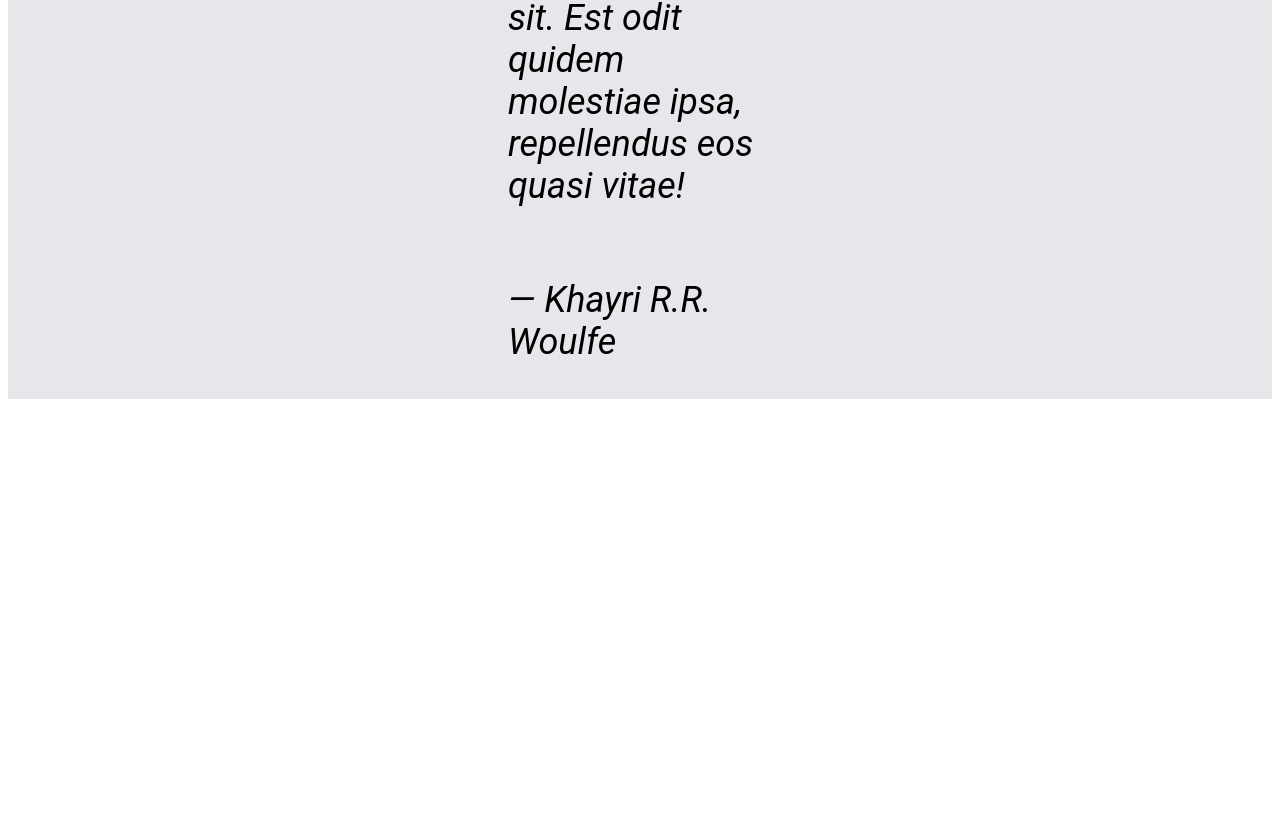
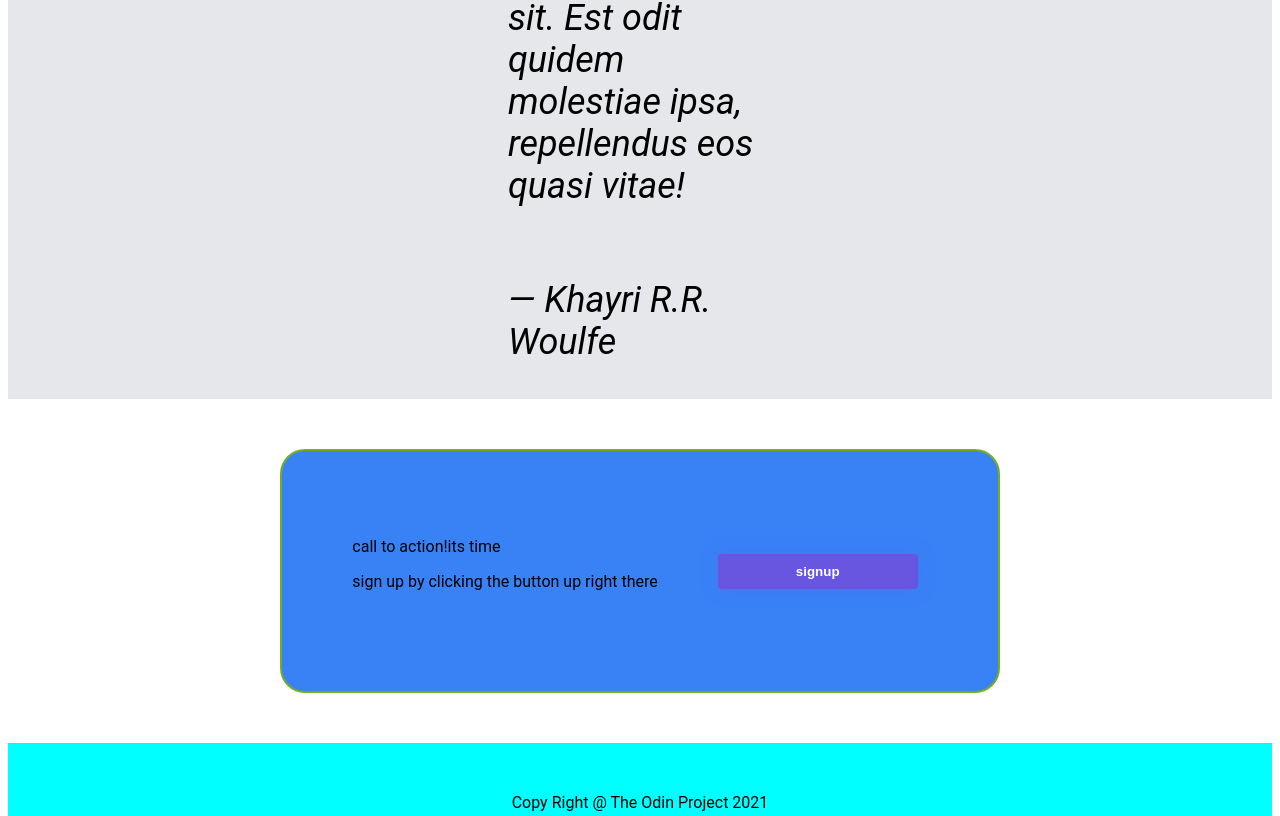
Before and after one commit to rachannzz/scratchweb, a plain HTML site: page index.html in a window 1280 px wide. Shown: the part 1984-2800 px from the top of the page. Before the commit the page ends 2383 px from the top, so only its background shows below. Drawn offline with Linux system fonts and the light colour scheme.

Commit message:
completed the project :0

```diff
--- a/index.html
+++ b/index.html
@@ -59,7 +59,20 @@
                 </div>
 
 
+            </div>
+
+            <div class="oho">
+                <div class="val">
+                    <div>
+                        <p>call to action!its time</p>
+                        <p>sign up by clicking the button up right there</p>
+                    </div>
+
+                    <button class="signup">signup</button>
                 </div>
+            </div>
+            <div class="end">
+                <footer class="the"> Copy Right @ The Odin Project 2021</footer>
             </div>
 
 
--- a/style.css
+++ b/style.css
@@ -45,7 +45,6 @@ li.logo{
     display: flex;
     justify-content: space-evenly;
     align-items: center;
-
     margin-top: 20px;
     font-size: 40px;
     background-color: #1f2937;
@@ -129,3 +128,52 @@ width: 400px;
     padding-left: 500px;
     padding-right: 500px;
 }
+.oho{
+    display: flex;
+    flex-direction: column;
+    align-items: center;
+    margin: 50px;
+
+
+}
+.val{
+    display: flex;
+    background-color: #3882f6;
+    padding: 70px;
+    gap: 50px;
+    justify-content: center;
+    flex-basis: 100px;
+    border-radius: 25px;
+    border: 2px solid #73AD21;
+
+
+
+}
+.signup{
+align-self: center;
+color: white;
+  background-color: rgba(104, 85, 224, 1);
+}
+button:hover {
+    color: white;
+
+    box-shadow: 0 0 20px rgba(104, 85, 224, 0.6);
+    background-color: rgba(104, 85, 224, 1);
+  }
+.end{
+    display: flex;
+   padding: 50px;
+    background-color: aqua;
+    justify-content: center;
+}
+button {
+    cursor: pointer;
+    border: 0;
+    border-radius: 4px;
+    font-weight: 600;
+    margin: 0 10px;
+    width: 200px;
+    padding: 10px 0;
+    box-shadow: 0 0 20px rgba(104, 85, 224, 0.2);
+    transition: 0.4s;
+  }
```
